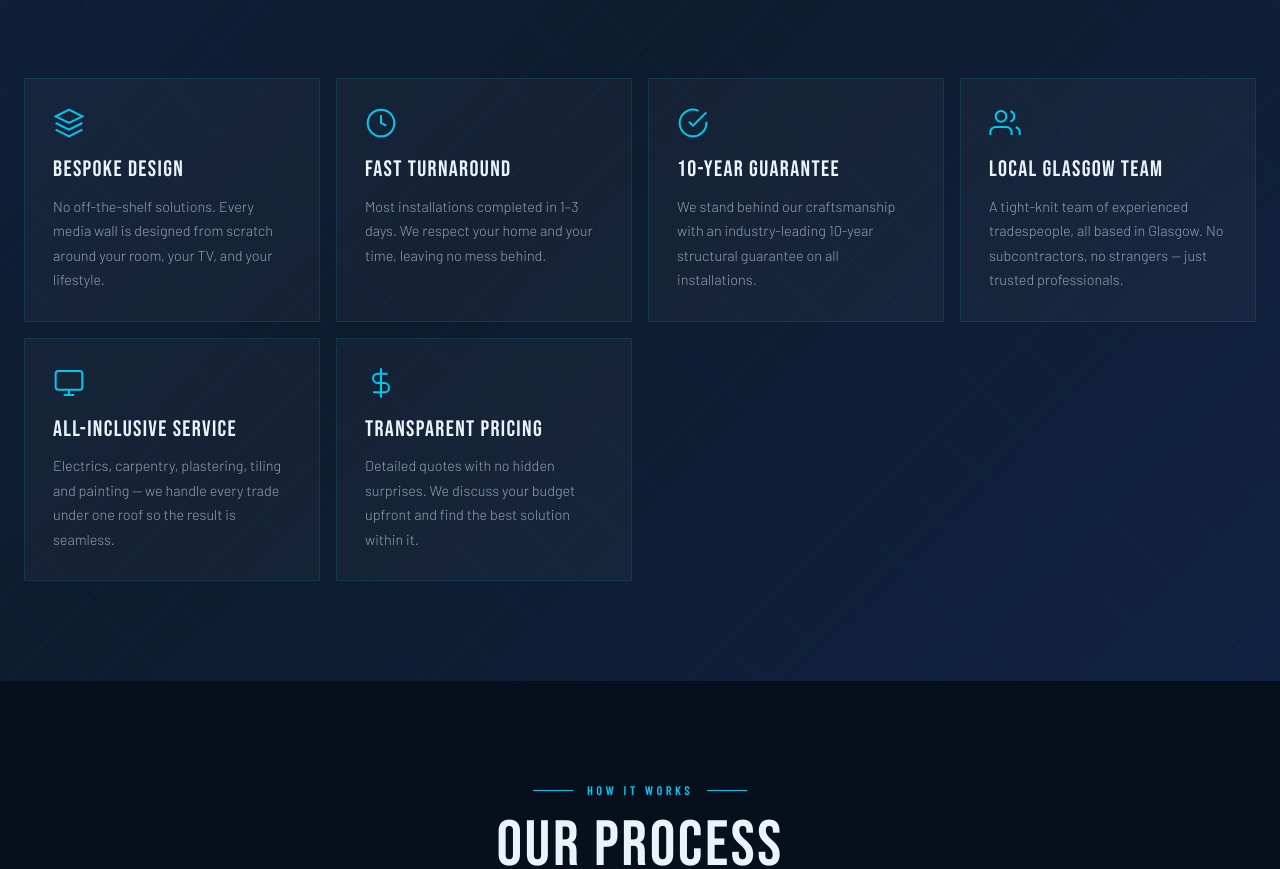
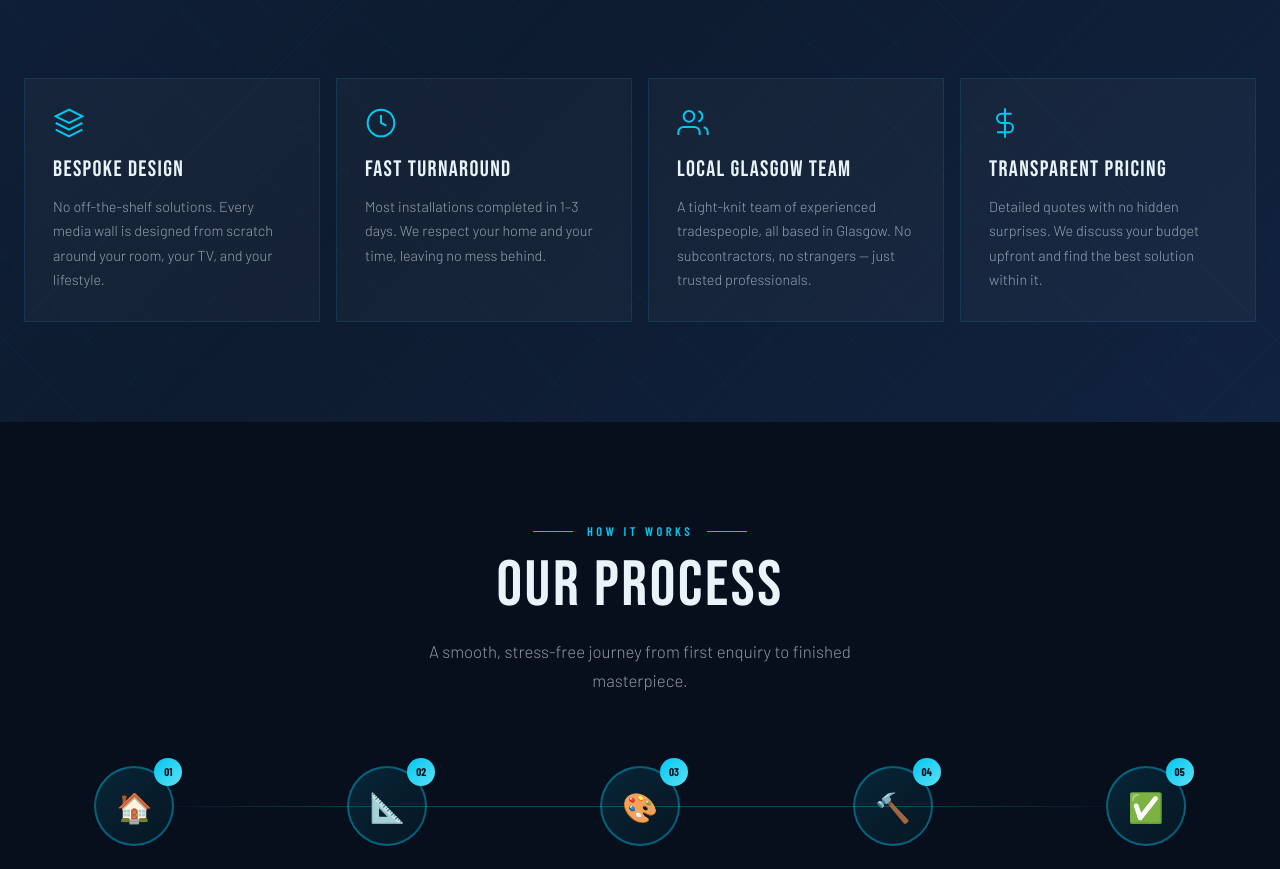
Before and after one commit to emunro22/clyde-media-walls, a Next.js app: page / in a window 1280 px wide. Shown: the part 3438-4307 px from the top of the page. Built offline with nearby package versions, Linux system fonts and the light colour scheme.

Commit message:
making small tweaks

```diff
--- a/components/WhyUs.js
+++ b/components/WhyUs.js
@@ -26,19 +26,9 @@ export default function WhyUs() {
       desc: 'Most installations completed in 1–3 days. We respect your home and your time, leaving no mess behind.',
     },
     {
-      icon: <svg width="32" height="32" viewBox="0 0 24 24" fill="none" stroke="currentColor" strokeWidth="1.5"><path d="M22 11.08V12a10 10 0 11-5.93-9.14"/><polyline points="22 4 12 14.01 9 11.01"/></svg>,
-      title: '10-Year Guarantee',
-      desc: 'We stand behind our craftsmanship with an industry-leading 10-year structural guarantee on all installations.',
-    },
-    {
       icon: <svg width="32" height="32" viewBox="0 0 24 24" fill="none" stroke="currentColor" strokeWidth="1.5"><path d="M17 21v-2a4 4 0 00-4-4H5a4 4 0 00-4 4v2"/><circle cx="9" cy="7" r="4"/><path d="M23 21v-2a4 4 0 00-3-3.87"/><path d="M16 3.13a4 4 0 010 7.75"/></svg>,
       title: 'Local Glasgow Team',
       desc: 'A tight-knit team of experienced tradespeople, all based in Glasgow. No subcontractors, no strangers — just trusted professionals.',
-    },
-    {
-      icon: <svg width="32" height="32" viewBox="0 0 24 24" fill="none" stroke="currentColor" strokeWidth="1.5"><rect x="2" y="3" width="20" height="14" rx="2"/><path d="M8 21h8m-4-4v4"/></svg>,
-      title: 'All-Inclusive Service',
-      desc: 'Electrics, carpentry, plastering, tiling and painting — we handle every trade under one roof so the result is seamless.',
     },
     {
       icon: <svg width="32" height="32" viewBox="0 0 24 24" fill="none" stroke="currentColor" strokeWidth="1.5"><line x1="12" y1="1" x2="12" y2="23"/><path d="M17 5H9.5a3.5 3.5 0 000 7h5a3.5 3.5 0 010 7H6"/></svg>,
```
